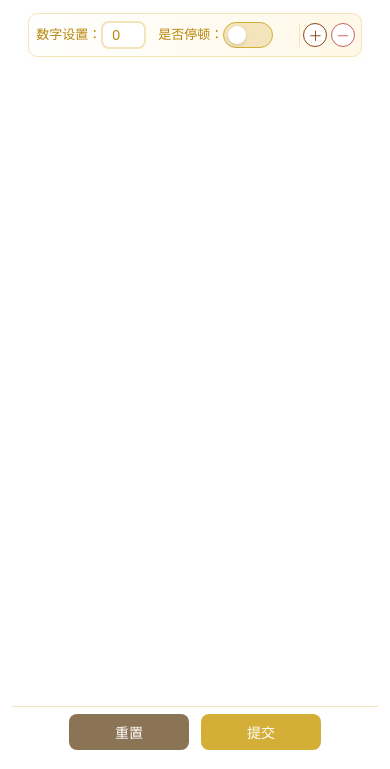
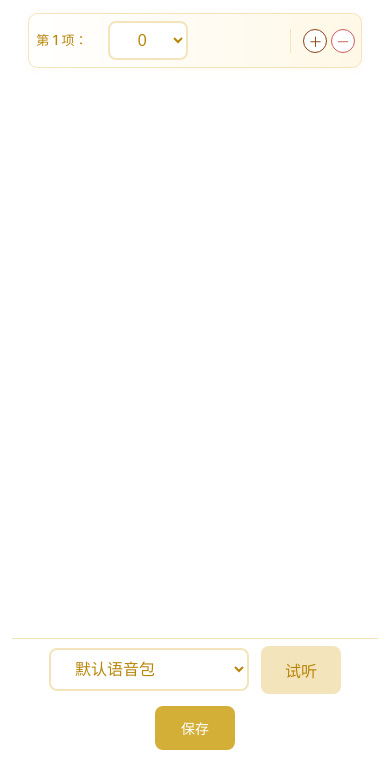
Before and after one commit to vuvivian/vuvivian.github.io, a plain HTML site: page voice-SGRR-Clock/index.html in a window 390 px wide. Shown: the part 75-844 px from the top of the page. Drawn offline with Linux system fonts and the light colour scheme.

Commit message:
#0519: 重构语音播报设置页面
- 重新设计表单项的结构和样式，增加语音包选择功能
- 添加语音预览按钮和相关逻辑
- 优化表单数据的处理方式，简化用户操作
- 调整页面布局，提高可读性和可用性

```diff
--- a/voice-SGRR-Clock/index.html
+++ b/voice-SGRR-Clock/index.html
@@ -147,7 +147,7 @@
     }
 
     .number-input {
-      width: 60px;
+      width: 220px;
       padding: 8px 12px;
       border: 2px solid var(--primary-light);
       border-radius: 8px;
@@ -264,7 +264,8 @@
       user-select: none;
     }
 
-    .btn-icon:hover {
+    .btn-icon:hover,
+    .btn-icon:focus {
       background-color: var(--primary-color);
       color: white;
       transform: scale(1.1);
@@ -284,30 +285,66 @@
       border-color: var(--danger-color);
     }
 
-    .btn-add:hover {
+    .btn-add:hover,
+    .btn-add:focus {
       background-color: var(--success-color);
       color: white;
     }
 
-    .btn-delete:hover {
+    .btn-delete:hover,
+    .btn-delete:focus {
       background-color: var(--danger-color);
       color: white;
     }
 
     .form-actions {
+      width: 100%;
       display: flex;
+      align-items: center;
       justify-content: center;
       gap: var(--spacing);
       padding: var(--spacing);
       background-color: white;
       border-top: 1px solid var(--primary-light);
       flex-shrink: 0;
+      flex-wrap: wrap;
+    }
+
+    .voice-select {
+      padding: 10px 20px;
+      border: 2px solid var(--primary-light);
+      border-radius: 8px;
+      font-size: 16px;
+      color: var(--primary-dark);
+      background-color: white;
+      min-width: 200px;
+      cursor: pointer;
+      transition: all 0.3s;
+    }
+
+    .voice-select:focus {
+      border-color: var(--primary-color);
+      outline: none;
+      box-shadow: 0 0 0 3px rgba(212, 175, 55, 0.1);
+    }
+
+    .btn-preview {
+      background-color: var(--primary-light);
+      color: var(--primary-dark);
+      min-width: 80px;
+      padding: 12px 24px;
+      font-size: 16px;
+    }
+
+    .btn-preview:hover {
+      background-color: var(--primary-color);
+      color: white;
     }
 
     .btn-submit {
       background-color: var(--primary-color);
       color: white;
-      min-width: 220px;
+      min-width: 80px;
       padding: 12px 24px;
       font-size: 16px;
     }
@@ -367,7 +404,7 @@
 
       .form-item-actions {
         margin-left: calc(var(--spacing) * 0.5);
-        padding-left: calc(var(--spacing) * 0.5);
+        padding-left: calc(var(--spacing));
       }
 
       .form-item-label {
@@ -376,7 +413,7 @@
       }
 
       .number-input {
-        width: 50px;
+        width: 220px;
         padding: 6px;
         font-size: 15px;
       }
@@ -448,7 +485,7 @@
 
       .form-item-actions {
         margin-left: calc(var(--spacing) * 0.3);
-        padding-left: calc(var(--spacing) * 0.3);
+        padding-left: calc(var(--spacing));
       }
 
       .form-item-label {
@@ -457,7 +494,7 @@
       }
 
       .number-input {
-        width: 45px;
+        width: 220px;
         padding: 4px;
         font-size: 14px;
       }
@@ -476,8 +513,8 @@
 
       .btn-submit,
       .btn-reset {
-        min-width: 120px;
-        padding: 8px 16px;
+        min-width: 80px;
+        padding: 12px 24px;
         font-size: 14px;
       }
     }
@@ -488,80 +525,39 @@
     <h1 class="page-title">语音播报设置</h1>
     <div class="form-content">
       <div id="formItems">
-        <div class="form-item">
-          <div class="form-item-content">
-            <div style="display: flex; align-items: center; ">
-              <span class="form-item-label">数字设置：</span>
-              <input type="number" class="number-input" min="0" max="9" value="0">
-            </div>
-            <div style="display: flex; align-items: center; ">
-              <span class="form-item-label">是否停顿：</span>
-              <label class="switch">
-                <input type="checkbox" class="pause-toggle">
-                <span class="slider"></span>
-              </label>
-            </div>
-          </div>
-          <div class="form-item-actions">
-            <button class="btn btn-icon btn-add" onclick="addFormItem(this)">＋</button>
-            <button class="btn btn-icon btn-delete" onclick="deleteFormItem(this)">－</button>
-          </div>
-        </div>
       </div>
     </div>
     <div class="form-actions">
-       <button class="btn btn-reset" onclick="resetForm()">重置</button>
-      <button class="btn btn-submit" onclick="submitForm()">提交</button>
+        <select class="voice-select" id="voiceSelect">
+          <option value="default">默认语音包</option>
+          <option value="voice1">语音包 1</option>
+          <option value="voice2">语音包 2</option>
+          <option value="voice3">语音包 3</option>
+        </select>
+        <button class="btn btn-preview" onclick="previewVoice()">试听</button>
+        <button class="btn btn-submit" onclick="submitForm()">保存</button>
     </div>
   </div>
 
   <script>
-    function addFormItem(button) {
-      const formItem = document.createElement('div');
-      formItem.className = 'form-item';
-      formItem.innerHTML = `
-        <div class="form-item-content">
-          <div style="display: flex; align-items: center; ">
-            <span class="form-item-label">数字设置：</span>
-            <input type="number" class="number-input" min="0" max="9" value="0">
-          </div>
-          <div style="display: flex; align-items: center; ">
-            <span class="form-item-label">是否停顿：</span>
-            <label class="switch">
-              <input type="checkbox" class="pause-toggle">
-              <span class="slider"></span>
-            </label>
-          </div>
-        </div>
-        <div class="form-item-actions">
-          <button class="btn btn-icon btn-add" onclick="addFormItem(this)">＋</button>
-          <button class="btn btn-icon btn-delete" onclick="deleteFormItem(this)">－</button>
-        </div>
-      `;
-      button.closest('.form-item').after(formItem);
-    }
-
-    function deleteFormItem(button) {
-      const formItems = document.getElementById('formItems');
-      if (formItems.children.length > 1) {
-        button.closest('.form-item').remove();
-      } else {
-        alert('至少保留一个表单项！');
-      }
-    }
-
-    function resetForm() {
-      const formItems = document.getElementById('formItems');
-      formItems.innerHTML = `
+    function createFormItemHTML() {
+      return `
         <div class="form-item">
           <div class="form-item-content">
-            <span class="form-item-label">数字设置：</span>
-            <input type="number" class="number-input" min="0" max="9" value="0">
-            <span class="form-item-label">是否停顿：</span>
-            <label class="switch">
-              <input type="checkbox" class="pause-toggle">
-              <span class="slider"></span>
-            </label>
+            <span class="form-item-label">第 <span class="item-number">1</span> 项：</span>
+            <select class="number-input" style="width: 80px; padding: 8px 12px; border: 2px solid var(--primary-light); border-radius: 8px; font-size: 16px; transition: all 0.3s; color: var(--primary-dark); background-color: white;">
+              <option value="0">0</option>
+              <option value="1">1</option>
+              <option value="2">2</option>
+              <option value="3">3</option>
+              <option value="4">4</option>
+              <option value="5">5</option>
+              <option value="6">6</option>
+              <option value="7">7</option>
+              <option value="8">8</option>
+              <option value="9">9</option>
+              <option value="pause">停顿</option>
+            </select>
           </div>
           <div class="form-item-actions">
             <button class="btn btn-icon btn-add" onclick="addFormItem(this)">＋</button>
@@ -571,24 +567,60 @@
       `;
     }
 
+    function addFormItem(button) {
+      const formItem = document.createElement('div');
+      formItem.innerHTML = createFormItemHTML();
+      const formItems = document.getElementById('formItems');
+      formItems.appendChild(formItem);
+      updateItemNumbers();
+    }
+
+    function deleteFormItem(button) {
+      const formItems = document.getElementById('formItems');
+      if (formItems.children.length > 1) {
+        button.closest('.form-item').remove();
+        updateItemNumbers();
+      } else {
+        alert('至少保留一个表单项！');
+      }
+    }
+
+    function updateItemNumbers() {
+      const formItems = document.querySelectorAll('.form-item');
+      formItems.forEach((item, index) => {
+        const numberSpan = item.querySelector('.item-number');
+        if (numberSpan) {
+          numberSpan.textContent = index + 1;
+        }
+      });
+    }
+
+    function resetForm() {
+      const formItems = document.getElementById('formItems');
+      formItems.innerHTML = createFormItemHTML();
+      updateItemNumbers();
+    }
+
     function submitForm() {
       const formItems = document.querySelectorAll('.form-item');
-      const formData = Array.from(formItems).map(item => ({
-        number: item.querySelector('.number-input').value,
-        pause: item.querySelector('.pause-toggle').checked
-      }));
+      const formData = Array.from(formItems).map(item => item.querySelector('.number-input').value);
       console.log('表单数据：', formData);
       alert(JSON.stringify(formData));
     }
 
-    // 限制数字输入范围
-    document.addEventListener('input', function(e) {
-      if (e.target.classList.contains('number-input')) {
-        let value = parseInt(e.target.value);
-        if (value < 0) e.target.value = 0;
-        if (value > 9) e.target.value = 9;
-      }
-    });
+    function previewVoice() {
+      const selectedVoice = document.getElementById('voiceSelect').value;
+      const formItems = document.querySelectorAll('.form-item');
+      const formData = Array.from(formItems).map(item => item.querySelector('.number-input').value);
+
+      // 这里添加语音预览逻辑
+      console.log('预览语音包：', selectedVoice);
+      console.log('预览数据：', formData);
+      alert('语音预览功能待实现');
+    }
+
+    // 初始化
+    resetForm();
   </script>
 </body>
 </html>
```
